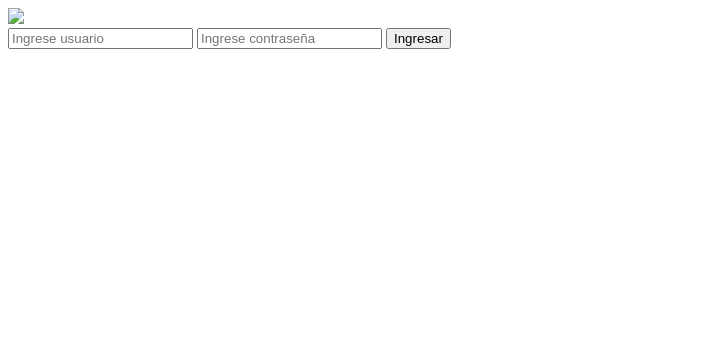
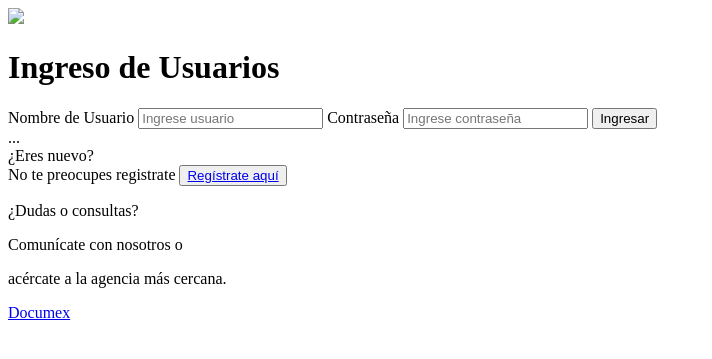
Before and after one commit to JuanCarlosOrdonezCcoriccaza/DocumexDjango, a Django app: template src/templates/loginUser.html in a window 1280 px wide. Shown: the top 359 px of the page, without its empty margins (0-712 px from the left). Run offline with Django 3.2, Linux system fonts and the light colour scheme; the template is opened without the code that fills it, so the values that code supplies are empty; some libraries are stand-ins or nearby versions.

Commit message:
LU - estructura mejorada

```diff
--- a/src/templates/loginUser.html
+++ b/src/templates/loginUser.html
@@ -1,30 +1,46 @@
 <!DOCTYPE html>
-<html lang="en">
+<html>
     <head>
-    <meta charset="UTF-8">
-    <meta name="viewport" content="width=device-width, initial-scale=1.0">
+        <meta http-equiv="Content-type" content="text/html; charset=utf-8">
+
         <title>Documex Login Usuario</title>
+        <link rel="stylesheet" type="text/css" href="index.css">
+        <script src="jquery-3.1.1.min.js"></script>
+        <meta name="viewport" content="width=device-width, user-scalable=no, initial-scale=1.0, maximun-scale=1.0, minimun-scale=1.0">
+        <link rel="icon" type="image/png" href="#">
+
     </head>
     <body>
-    <!--Login usuario (LU)-->
-    <div id="cuerpo">
-        <div id="logo">
-            <img src="#">
+        <div id="main">
+            <div id="logo"><a href="#"><img src="#"></a></div>
+
+            <div id="contenido">
+                <diV id="form">
+                    <h1>Ingreso de Usuarios</h1>
+                    <form action="" method="post" id="form1">
+                        <label>Nombre de Usuario</label>
+                        <input type="text" name="usuario" id="usuario" maxlength="20" placeholder="Ingrese usuario">
+
+                        <label>Contraseña</label>
+                        <input type="password" name="password" id="password" placeholder="Ingrese contraseña">
+                        <input type="submit" value="Ingresar" id="Ingresar">
+                    </form>
+                    <div id="respuesta">...</div>
+
                 </div>
-        <div id="login_form">
-            <form action="#" method="POST">
-                <input class="usuario" type="text" name="usuario" placeholder="Ingrese usuario">
-                <input class="contrasena"type="text" name="contrasena" placeholder="Ingrese contraseña">
-                <input type="submit" value="Ingresar">
-            </form>
-        </div>
-        <div>
+                <div id="footer_div">
+                            <span>¿Eres nuevo?<br/>No te preocupes registrate</span>
+                            <button id="registro"><a href="#" id="registro">Regístrate aquí</a></button>
 
                 </div>
             </div>
-    <footer>
-
-    </footer>
-    <!--fin LU-->
+            <div id="consulta">
+                    <p>¿Dudas o consultas?</p>
+                    <p>Comunícate con nosotros o</p>
+                    <p>acércate a la agencia más cercana.</p>
+                    <p id="tel"><a href="#">Documex</a></p>
+            </div>
+        </div>
+        <script src="#" type="#"></script>
     </body>
 </html>
```
Lines whose indentation alone changed are shown as unchanged.
